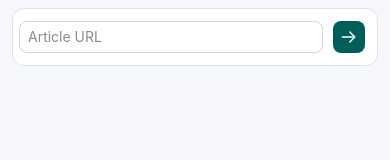
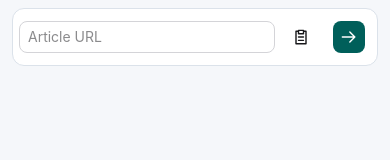
Before and after one commit to martincalvodaniel/damaca-vercel-apps, a Next.js app in the folder apps/damaca-digest/: page /share in a window 390 px wide. Shown: the top 160 px of the page. Built offline with nearby package versions, Linux system fonts and the light colour scheme.

Commit message:
feat(digest): add mobile clipboard paste to capture

```diff
--- a/apps/damaca-digest/src/app/share/page.tsx
+++ b/apps/damaca-digest/src/app/share/page.tsx
@@ -1,8 +1,8 @@
 import type { Metadata } from "next"
 import { headers } from "next/headers"
 import { AppShell } from "@/components/shared/app-shell"
-import { DigestIcon } from "@/components/ui/digest-icon"
 import { installName } from "@/config/install-name"
+import { CaptureLinkForm } from "@/features/sharing/capture-link-form"
 import { ChatGptHandoff } from "@/features/sharing/chatgpt-handoff"
 import { chatGptOpenUrl } from "@/features/sharing/chatgpt-link"
 import {
@@ -50,30 +50,7 @@ export default async function SharePage({
                 Share or paste a single HTTP or HTTPS link.
               </p>
             ) : null}
-            <form
-              action="/share"
-              className="digest-panel digest-search-panel digest-search-row"
-            >
-              <input
-                name="url"
-                type="url"
-                aria-label="Article URL"
-                placeholder="Article URL"
-                required
-                maxLength={4096}
-                className="digest-search-field flex-1 text-sm"
-              />
-              <button
-                type="submit"
-                aria-label="Prepare prompt"
-                title="Prepare prompt"
-                className="group grid size-11 shrink-0 place-items-center rounded-lg text-white"
-              >
-                <span className="grid size-8 place-items-center rounded-lg bg-teal-800 group-hover:bg-teal-900">
-                  <DigestIcon name="forward" />
-                </span>
-              </button>
-            </form>
+            <CaptureLinkForm />
           </>
         )}
       </section>
--- a/apps/damaca-digest/src/components/ui/digest-icon.tsx
+++ b/apps/damaca-digest/src/components/ui/digest-icon.tsx
@@ -8,6 +8,7 @@ const paths = {
   filters: "M4 7h16M7 12h10m-7 5h4",
   search: "M16 10a6 6 0 1 1-12 0 6 6 0 0 1 12 0Zm-1.8 4.2L20 20",
   library: "M4 4h4v16H4zM8 4h4v16H8zM15 5l4-1 4 15-4 1z",
+  clipboard: "M9 5H6v15h12V5h-3M9 4h6v4H9zM9 12h6m-6 4h6",
   copy: "M8 8h12v12H8V8ZM4 16V4h12",
   forward: "M4 12h15m-6-6 6 6-6 6",
   capture: "M12 5v14m-7-7h14",
--- /dev/null
+++ b/apps/damaca-digest/src/features/sharing/capture-link-form.tsx
@@ -0,0 +1,89 @@
+"use client"
+
+import { useCallback, useRef, useState } from "react"
+import { DigestIcon } from "@/components/ui/digest-icon"
+import { resolveSharedLink } from "./shared-link"
+
+export function CaptureLinkForm() {
+  const input = useRef<HTMLInputElement>(null)
+  const [message, setMessage] = useState("")
+  const [pasting, setPasting] = useState(false)
+  const clearMessage = useCallback(() => setMessage(""), [])
+  const paste = useCallback(async () => {
+    const field = input.current
+    if (!field) return
+    const original = field.value
+    setPasting(true)
+    setMessage("")
+    try {
+      const text = await navigator.clipboard.readText()
+      if (input.current !== field || field.value !== original) return
+      const url = resolveSharedLink({ url: text })
+      if (!url || url.length > field.maxLength) {
+        setMessage(
+          text.trim()
+            ? "Copy a single HTTP or HTTPS link."
+            : "The clipboard is empty."
+        )
+        return
+      }
+      field.value = url
+      setMessage("Link pasted.")
+    } catch {
+      setMessage(
+        "Clipboard unavailable. Touch and hold the link field, then choose Paste."
+      )
+    } finally {
+      setPasting(false)
+    }
+  }, [])
+
+  return (
+    <>
+      <form
+        action="/share"
+        autoComplete="off"
+        className="digest-panel digest-search-panel digest-search-row"
+      >
+        <input
+          ref={input}
+          onInput={clearMessage}
+          name="url"
+          autoComplete="off"
+          autoCorrect="off"
+          autoCapitalize="none"
+          spellCheck={false}
+          type="url"
+          aria-label="Article URL"
+          placeholder="Article URL"
+          required
+          maxLength={4096}
+          className="digest-search-field flex-1 text-sm"
+        />
+        <button
+          type="button"
+          aria-label="Paste link"
+          title="Paste link"
+          className="digest-icon-button shrink-0 sm:hidden"
+          disabled={pasting}
+          onClick={paste}
+        >
+          <DigestIcon name="clipboard" />
+        </button>
+        <button
+          type="submit"
+          aria-label="Prepare prompt"
+          title="Prepare prompt"
+          className="group grid size-11 shrink-0 place-items-center rounded-lg text-white"
+        >
+          <span className="grid size-8 place-items-center rounded-lg bg-teal-800 group-hover:bg-teal-900">
+            <DigestIcon name="forward" />
+          </span>
+        </button>
+      </form>
+      <p role="status" className={message ? "text-sm" : "sr-only"}>
+        {message}
+      </p>
+    </>
+  )
+}
```
